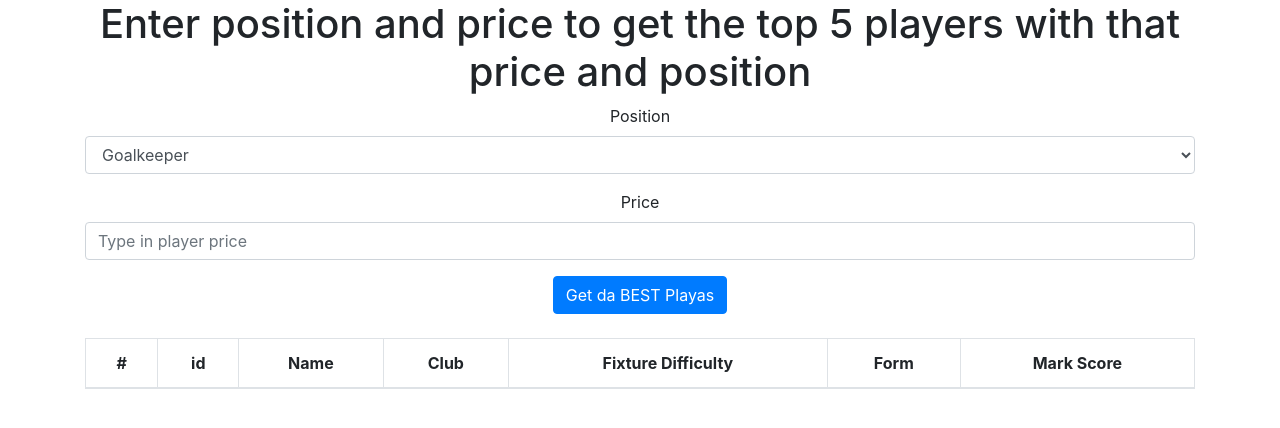
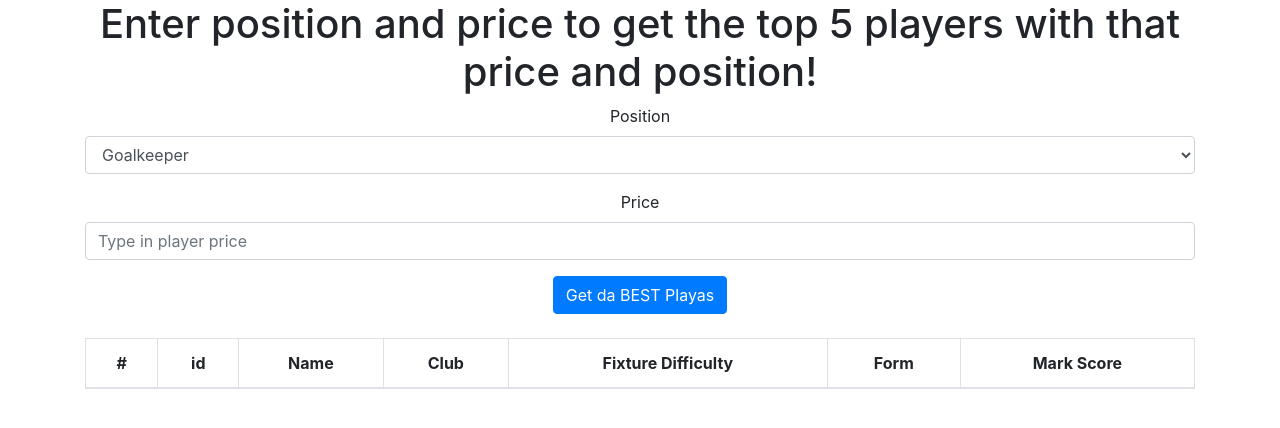
Before and after one commit to RealMarkSussex/Fantasy-App, a React (Create React App) app in the folder frontend/: page / in a window 1280 px wide. Shown: the top 428 px of the page. Built offline with nearby package versions, Linux system fonts and the light colour scheme.

Commit message:
Exclamation Mark

```diff
--- a/frontend/src/components/playerForm.tsx
+++ b/frontend/src/components/playerForm.tsx
@@ -12,7 +12,7 @@ const PlayerList = () => {
     <Container>
       <h1>
         Enter position and price to get the top 5 players with that price and
-        position
+        position!
       </h1>
       <Form
         onSubmit={(event) => handleSubmit(event, setPlayers, position, price)}
```
